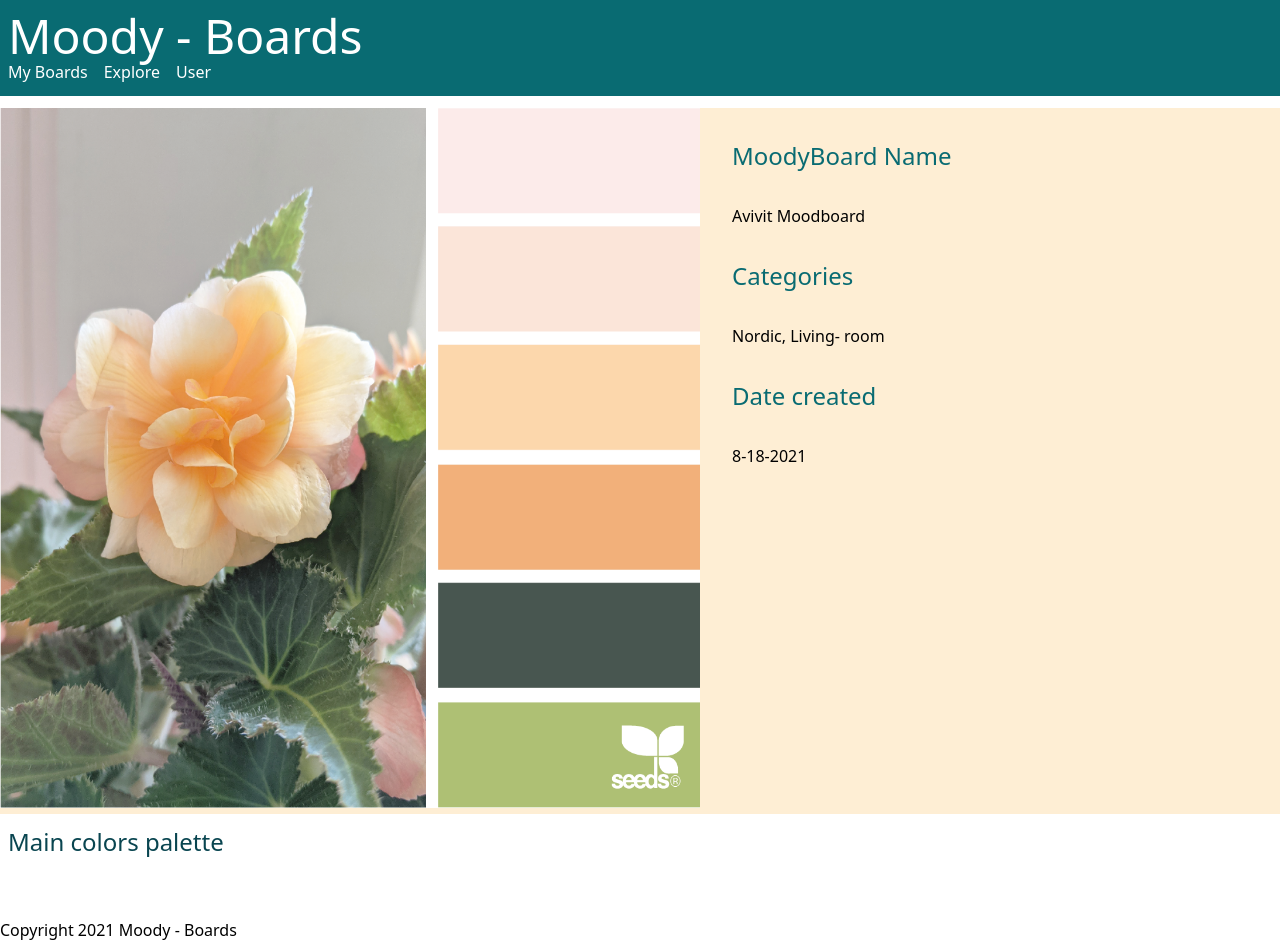
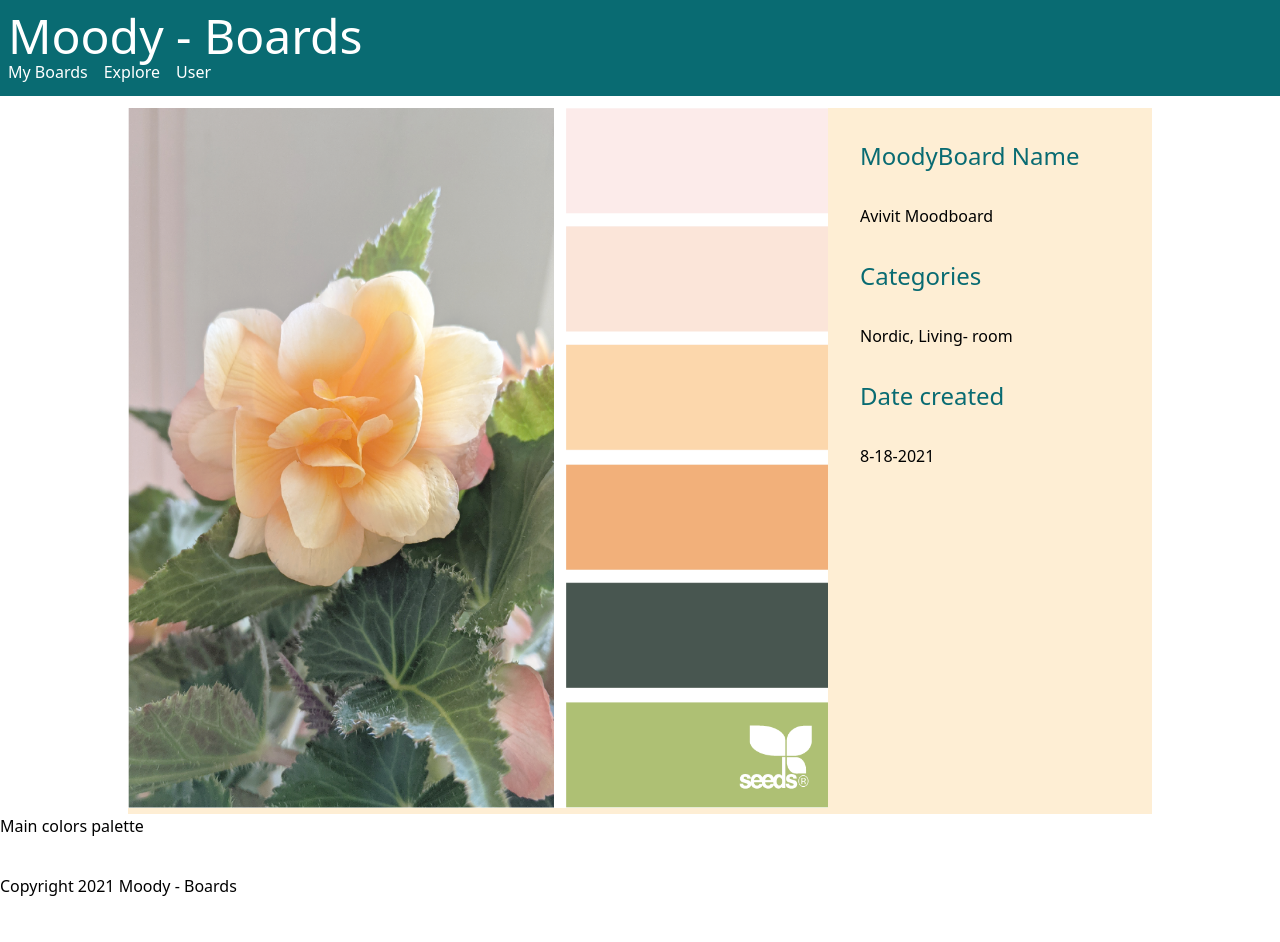
Before and after one commit to Avivitw/moody-board, a Next.js app: page /board in a window 1280 px wide. After the commit the page ends 898 px from the top, so only its background shows below. Built offline with nearby package versions, Linux system fonts and the light colour scheme.

Commit message:
added styling

```diff
--- a/pages/board.js
+++ b/pages/board.js
@@ -42,9 +42,10 @@ export default function Board() {
   ];
   return (
     <>
-      <div class="flex flex-row bg-secondaryA">
+      <div class="flex flex-row bg-secondaryA max-w-screen-lg mx-auto">
         <div>
           <Image
+            class="img-palette"
             src="/6_21__Color_Bloom.png"
             alt="Picture of a moodboard"
             width={700}
@@ -60,7 +61,7 @@ export default function Board() {
           <span class="m-8">8-18-2021</span>
         </div>
       </div>
-      <h3 class="palette">Main colors palette</h3>
+      <h3 class="h-palette">Main colors palette</h3>
       <Palette colors={samplePalette}></Palette>
     </>
   );
```
